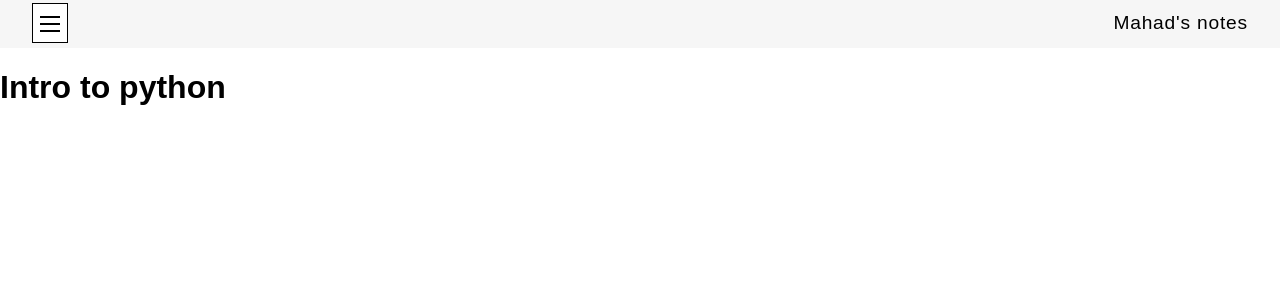
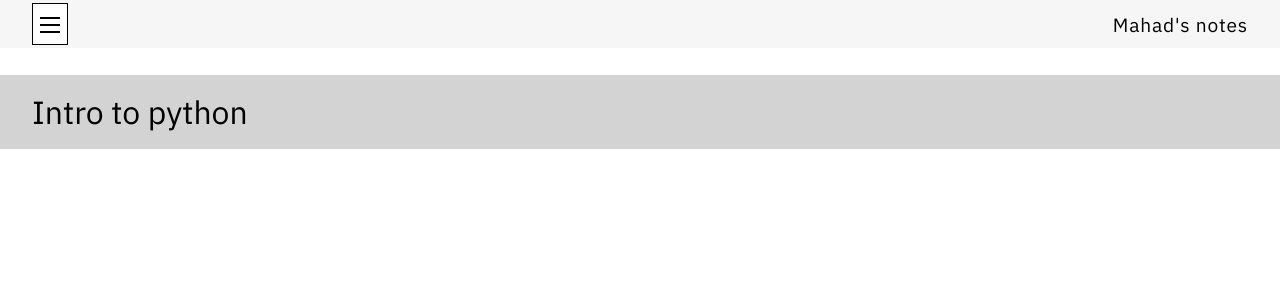
Before and after one commit to Elir-Mahad/notes, a Next.js app: page /intro-to-python in a window 1280 px wide. Shown: the top 300 px of the page. Built offline with nearby package versions, Linux system fonts and the light colour scheme.

Commit message:
content(intropython): add tagged template literals to component

```diff
--- a/pages/intro-to-python.js
+++ b/pages/intro-to-python.js
@@ -1,9 +1,36 @@
-import React from "react";
+import Head from "next/head";
+import {
+  //
+  BlogBody,
+  PostTitle,
+} from "../styles/Styles.js";
+// import Resources from "../components/Resources";
+import style from "../styles/Home.module.css";
 
 function IntroPython() {
   return (
     <div>
-      <h1>Intro to python</h1>
+      <Head>
+        <title>Intro to python</title>
+        <meta name="keywords" content="" />
+        <meta name="description" content="" />
+        <link
+          href="https://fonts.googleapis.com/css2?family=IBM+Plex+Sans:wght@400&display=swap"
+          rel="stylesheet"
+        />
+      </Head>
+      <PostTitle className={style.weight100}>Intro to python</PostTitle>
+      <BlogBody></BlogBody>
+      {/* <Resources
+        //
+        topic="intro to python"
+        firstResTitle=""
+        firstLink=""
+        secondResTitle=""
+        secondLink=""
+        thirdResTitle=""
+        thirdLink=""
+      /> */}
     </div>
   );
 }
```
